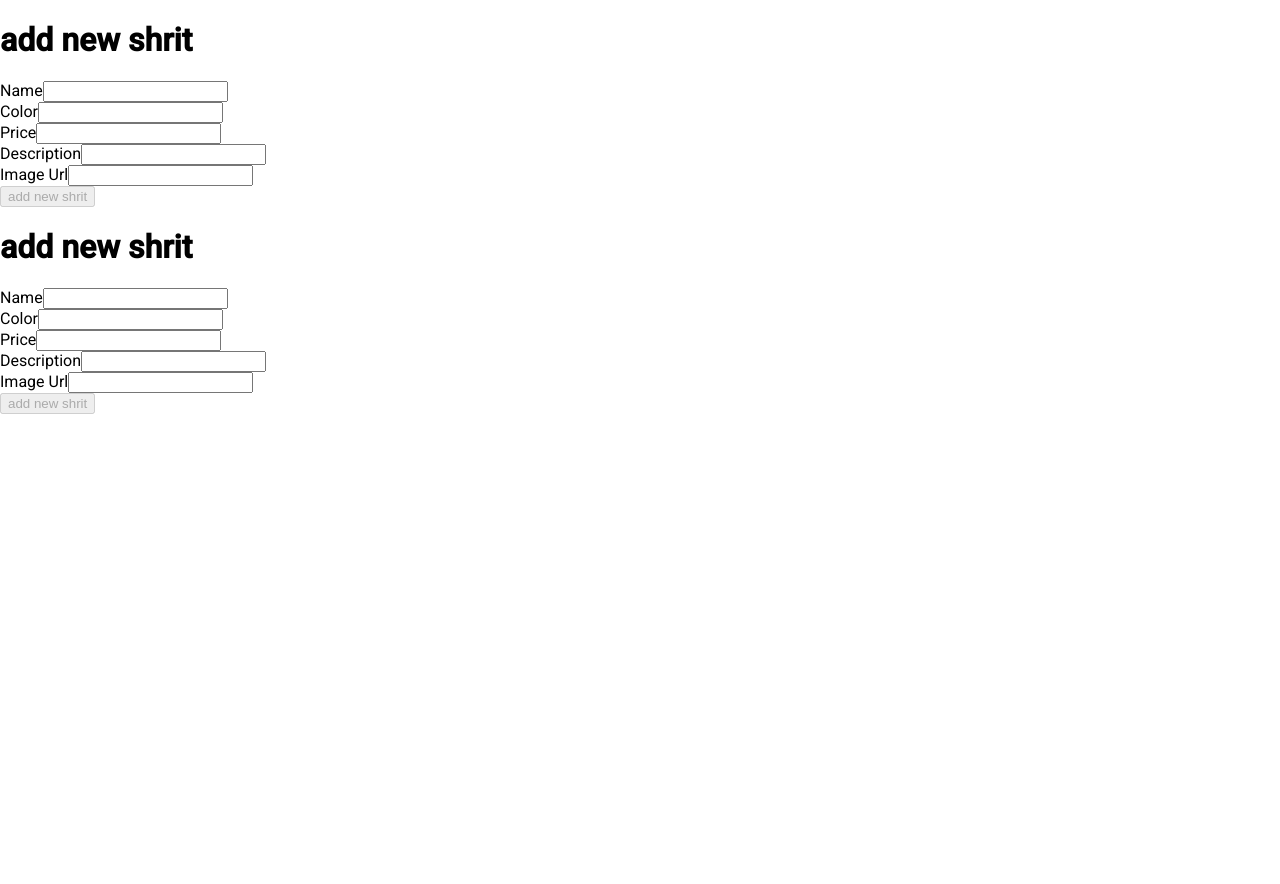
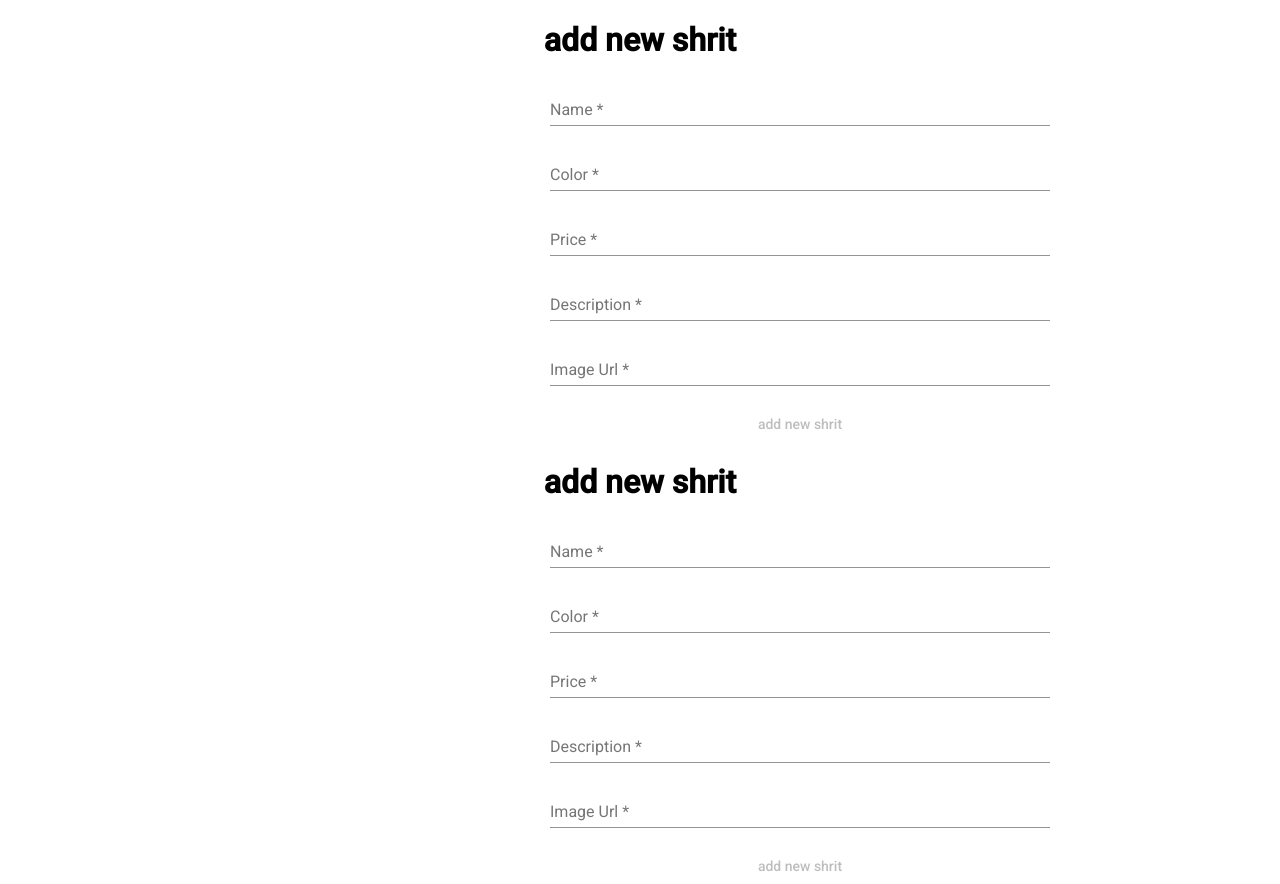
Before and after one commit to hennaaa98/api-development, an Angular app: page /add in a window 1280 px wide. Before the commit the page ends 821 px from the top, so only its background shows below. Built offline with nearby package versions, Linux system fonts and the light colour scheme.

Commit message:
Styled form to add shirt

```diff
--- a/src/app/shirts/shirt-form/shirt-form.component.css
+++ b/src/app/shirts/shirt-form/shirt-form.component.css
@@ -0,0 +1,16 @@
+h1{
+    text-align: center;
+}
+
+.example-form {
+  min-width: 150px;
+  max-width: 500px;
+  width: 100%;
+  margin-left: 550px;
+  margin-top: 15px;
+  text-align: center;
+}
+
+.example-full-width {
+  width: 100%;
+}
--- a/src/app/shirts/shirt-form/shirt-form.component.html
+++ b/src/app/shirts/shirt-form/shirt-form.component.html
@@ -1,56 +1,61 @@
 <h1>{{title}}</h1>
 
-<form [formGroup]="form" (ngSubmit)="submit()">
-    <div>
-        <label for="name">Name</label>
-        <input type="text" id="name" formControlName="name"/>
-    </div>
+<form [formGroup]="form" (ngSubmit)="submit()" class="example-form">
+
+    <mat-form-field class="example-full-width">
+         <mat-label>Name</mat-label>
+        <input matInput  type="text" id="name" formControlName="name"/>
+    </mat-form-field>
+
+
     <div *ngIf="form.controls.name.touched
     && !form.controls.name.valid
     ">
     name is required
     </div>
 
-      <div>
-        <label for="color">Color</label>
-        <input type="text" id="color" formControlName="color"/>
-    </div>
+
+      <mat-form-field class="example-full-width">
+        <mat-label>Color</mat-label>
+        <input matInput type="text" id="color" formControlName="color"/>
+          </mat-form-field>
+
     <div *ngIf="form.controls.color.touched
     && !form.controls.color.valid
     ">
      color is required
     </div>
 
-     <div>
-        <label for="price">Price</label>
-        <input type="text" id="price" formControlName="price"/>
-    </div>
+    <mat-form-field class="example-full-width">
+        <mat-label>Price</mat-label>
+        <input matInput type="text" id="price" formControlName="price"/>
+    </mat-form-field>
     <div *ngIf="form.controls.price.touched
     && !form.controls.price.valid
     ">
      price is required
     </div>
 
-         <div>
-        <label for="description">Description</label>
-        <input type="text" id="description" formControlName="description"/>
-    </div>
+      <mat-form-field class="example-full-width">
+        <mat-label>Description</mat-label>
+        <input matInput type="text" id="description" formControlName="description"/>
+  </mat-form-field>
     <div *ngIf="form.controls.description.touched
     && !form.controls.description.valid
     ">
      price is required
     </div>
 
-      <div>
-        <label for="imageUrl">Image Url</label>
-        <input type="text" id="imageUrl" formControlName="imageUrl"/>
-    </div>
+    <mat-form-field class="example-full-width">
+        <mat-label>Image Url</mat-label>
+        <input matInput type="text" id="imageUrl" formControlName="imageUrl"/>
+ </mat-form-field>
     <div *ngIf="form.controls.imageUrl.touched
     && !form.controls.imageUrl.valid
     ">
      price is required
     </div>
 
-    <button [disabled]="!form.valid">{{title}}</button>
+    <button mat-button color="primary" [disabled]="!form.valid">{{title}}</button>
 
 </form>
```
